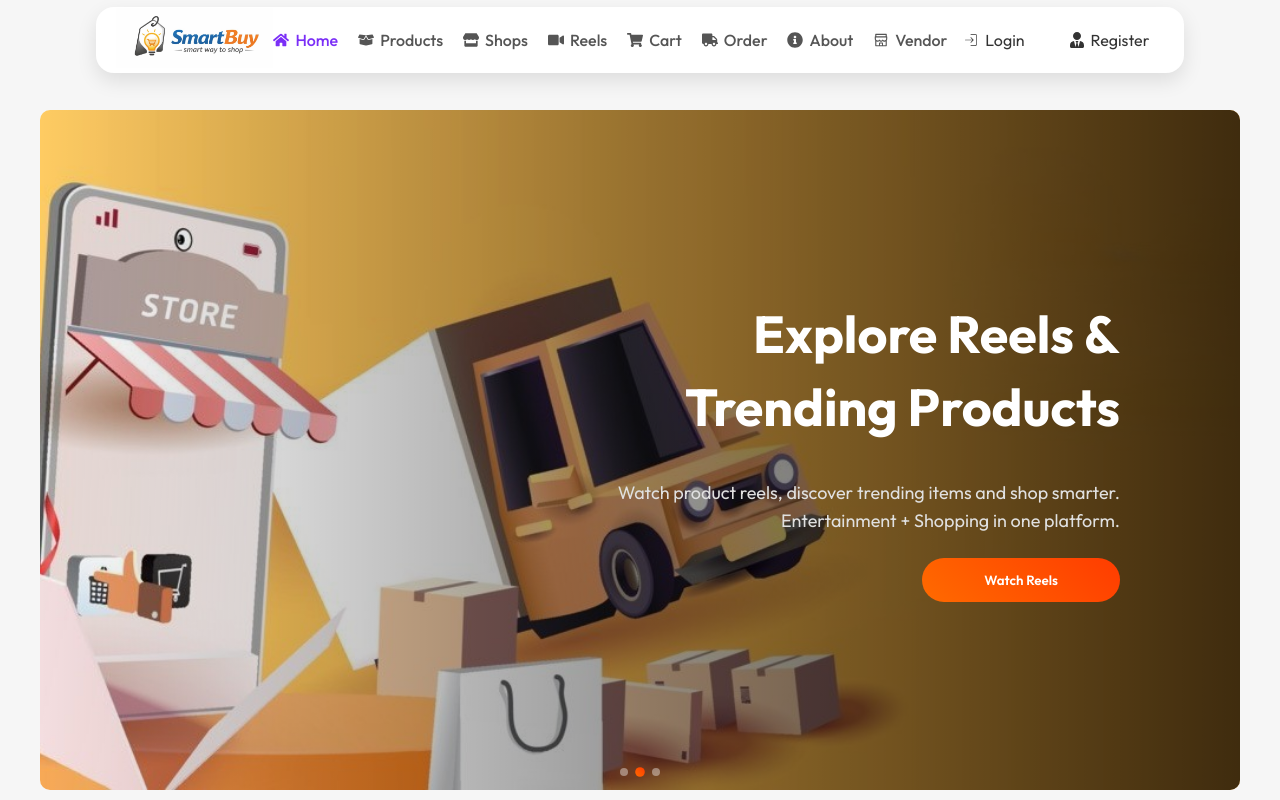
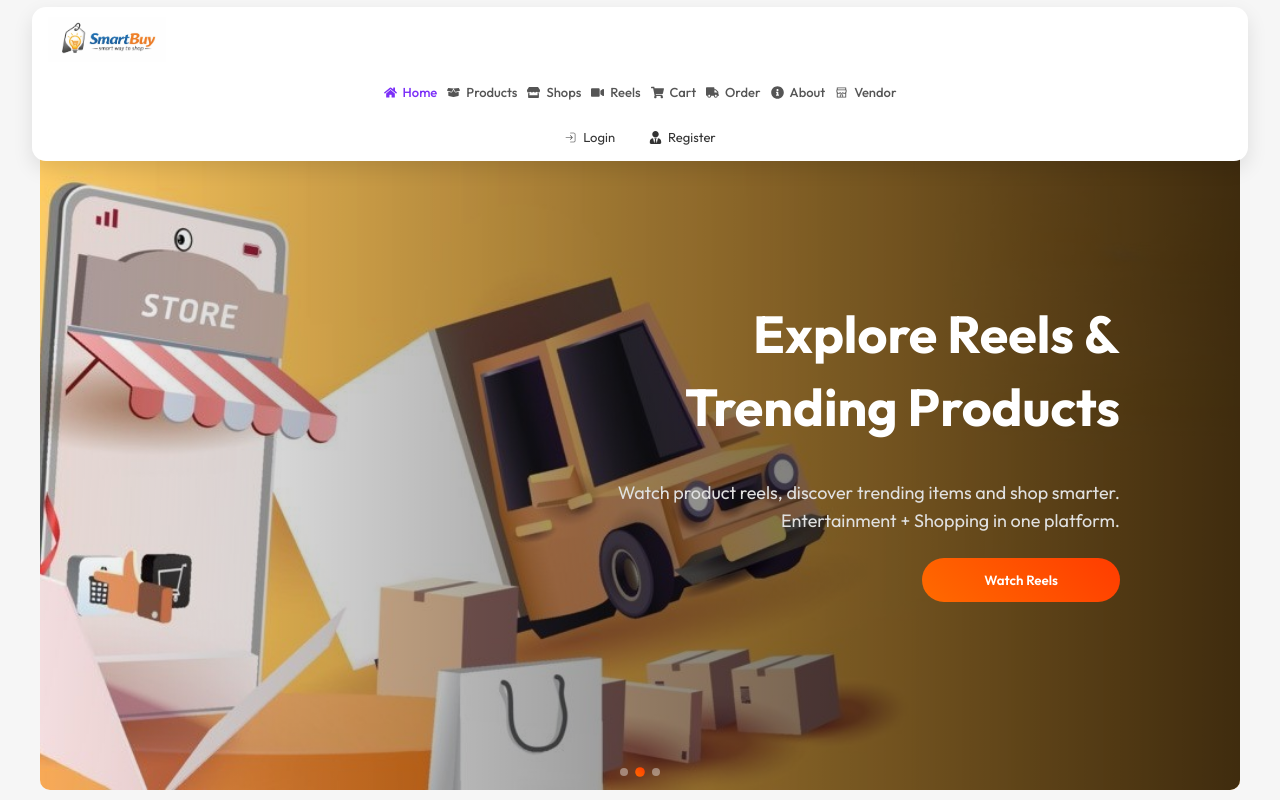
Before and after one commit to RohitKushwah19032001-RK/SmartBuy_Frontend, a React (Vite) app: page / in a window 1280 px wide. Shown: the top 800 px of the page. Built offline with nearby package versions, Linux system fonts and the light colour scheme; no server answers; grey boxes are pictures that could not be loaded.

Commit message:
updated shoResp

```diff
--- a/src/styles/Navbar.module.css
+++ b/src/styles/Navbar.module.css
@@ -101,7 +101,7 @@
 }
 
 
-@@media (min-width: 768px) and (max-width: 1380px) {
+@media (min-width: 768px) and (max-width: 1380px) {
 
   .navbar {
     width: 95%;
```
